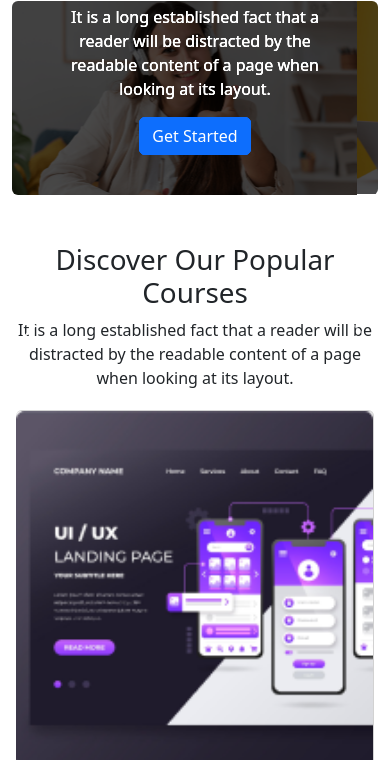
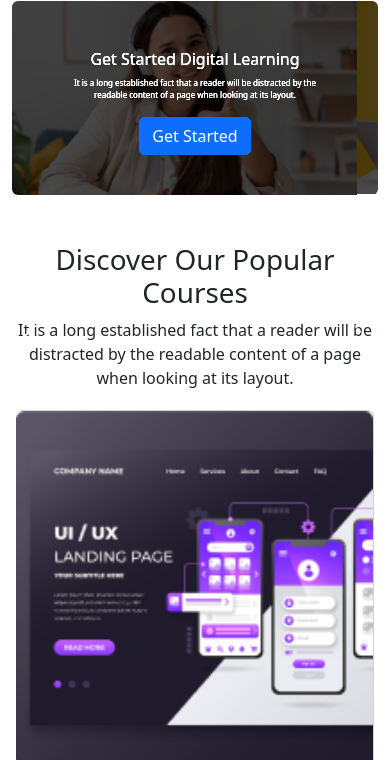
Before and after one commit to saeim1/edtech-website-bootstrap, a plain HTML site: page index.html in a window 390 px wide. Shown: the part 84-844 px from the top of the page. Drawn offline with nearby package versions, Linux system fonts and the light colour scheme.

Commit message:
slider responsive fix

```diff
--- a/css/style.css
+++ b/css/style.css
@@ -8,6 +8,16 @@
     left: 0;
     right: 0;
     background: rgba(0, 0, 0, 0.7);
+}
+
+@media(max-width: 720px) {
+    .carousel-caption h1 {
+        font-size: 16px;
+    }
+
+    .carousel-caption p {
+        font-size: 8px;
+    }
 }
 
 /* register section */
```
